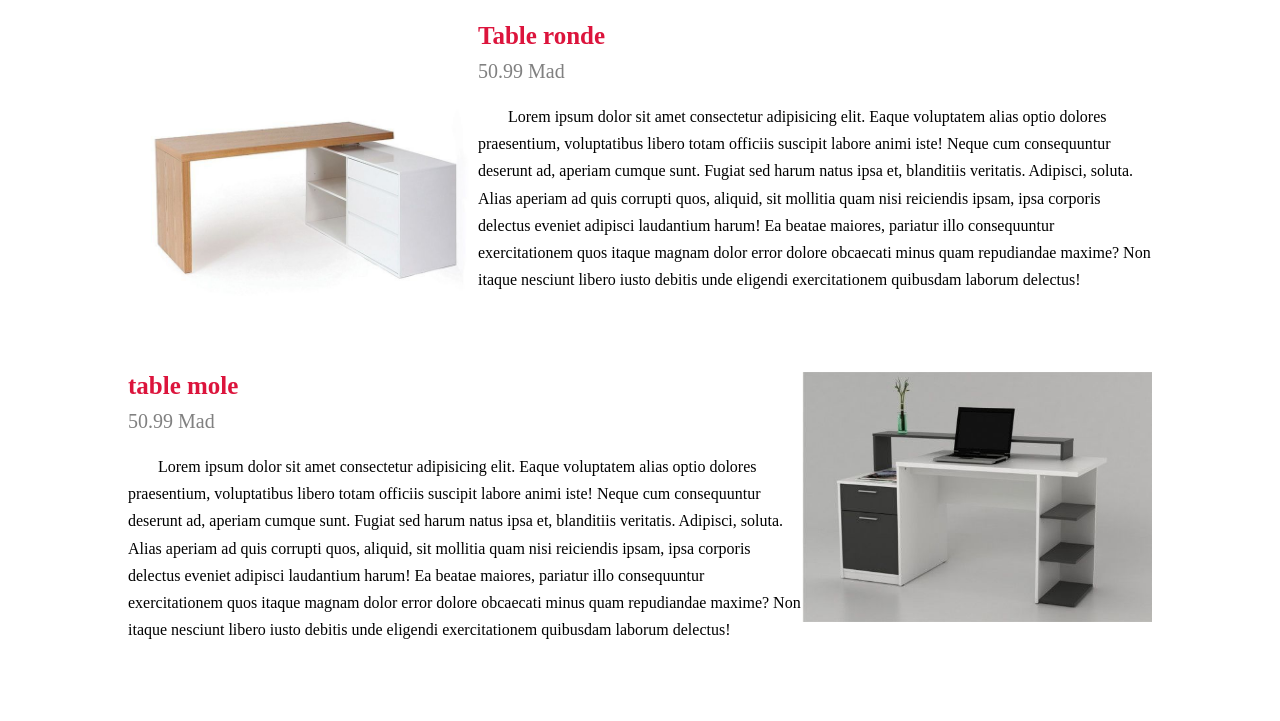
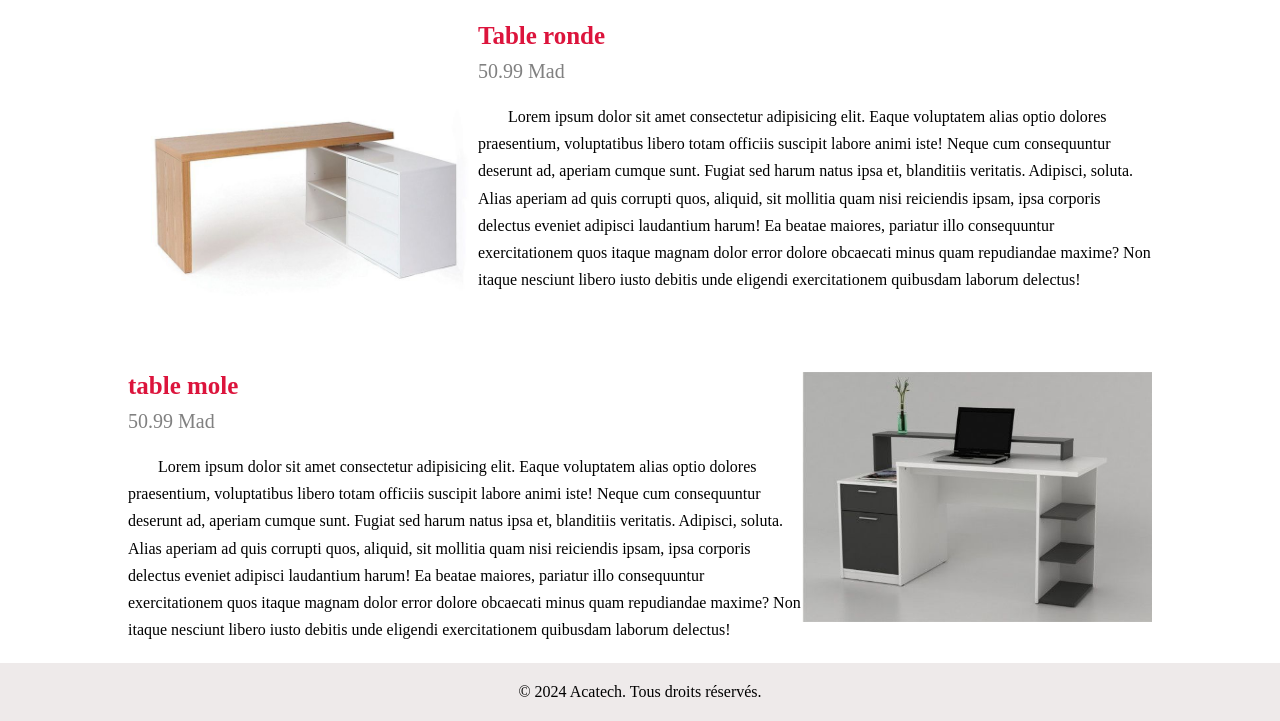
Before and after one commit to Goumey/cour, a plain HTML site: page index.html in a window 1280 px wide. Shown: the part 420-1141 px from the top of the page. Before the commit the page ends 1063 px from the top, so only its background shows below. Drawn offline with Linux system fonts and the light colour scheme; files whose address does not match are found by name.

Commit message:
first commit

```diff
--- a/index.html
+++ b/index.html
@@ -63,6 +63,9 @@
           </div>
         </div>
       </div>
+      <footer>
+        <p>&copy; 2024 Acatech. Tous droits réservés.</p>
+      </footer>
     </div>
   </body>
 </html>
--- a/style.css
+++ b/style.css
@@ -32,7 +32,7 @@ nav ul li a {
 .container .banner-content {
     width: 100%;
     height: 300px;
-    background: linear-gradient(rgba(0, 0, 0, .4), rgba(0, 0, 0, .4)), url("/images/img1.jpg");
+    background: linear-gradient(rgba(0, 0, 0, .4), rgba(0, 0, 0, .4)), url("./images/img1.jpg");
     background-repeat: no-repeat;
     background-size: cover;
     padding-top: 130px;
@@ -90,3 +90,12 @@ nav ul li a {
     width: 350px;
     float: right;
 }
+
+footer {
+    clear: both;
+    margin-top: 20px;
+    text-align: center;
+    padding: 20px;
+    background-color: rgb(238, 234, 234);
+    color: black;
+}
```
